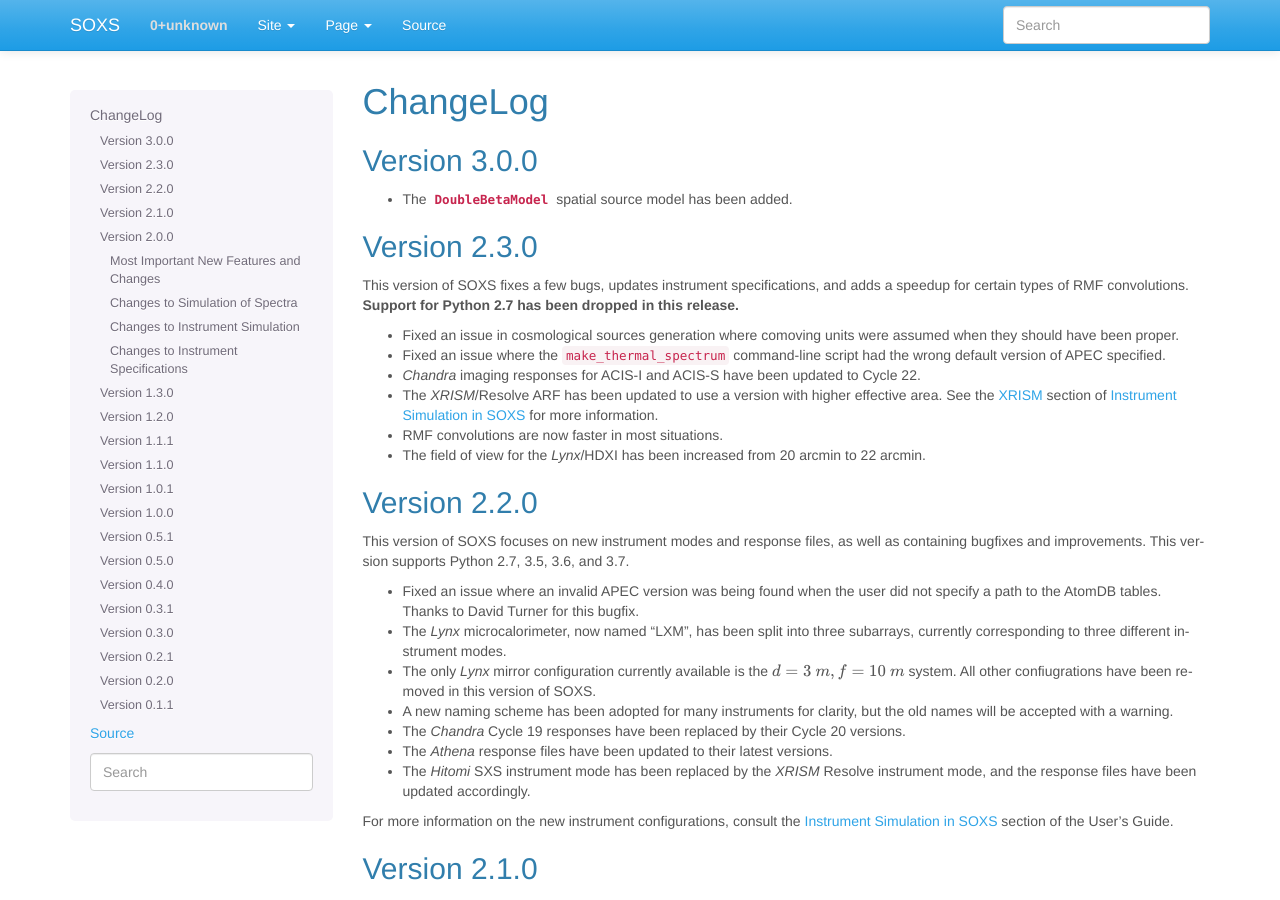
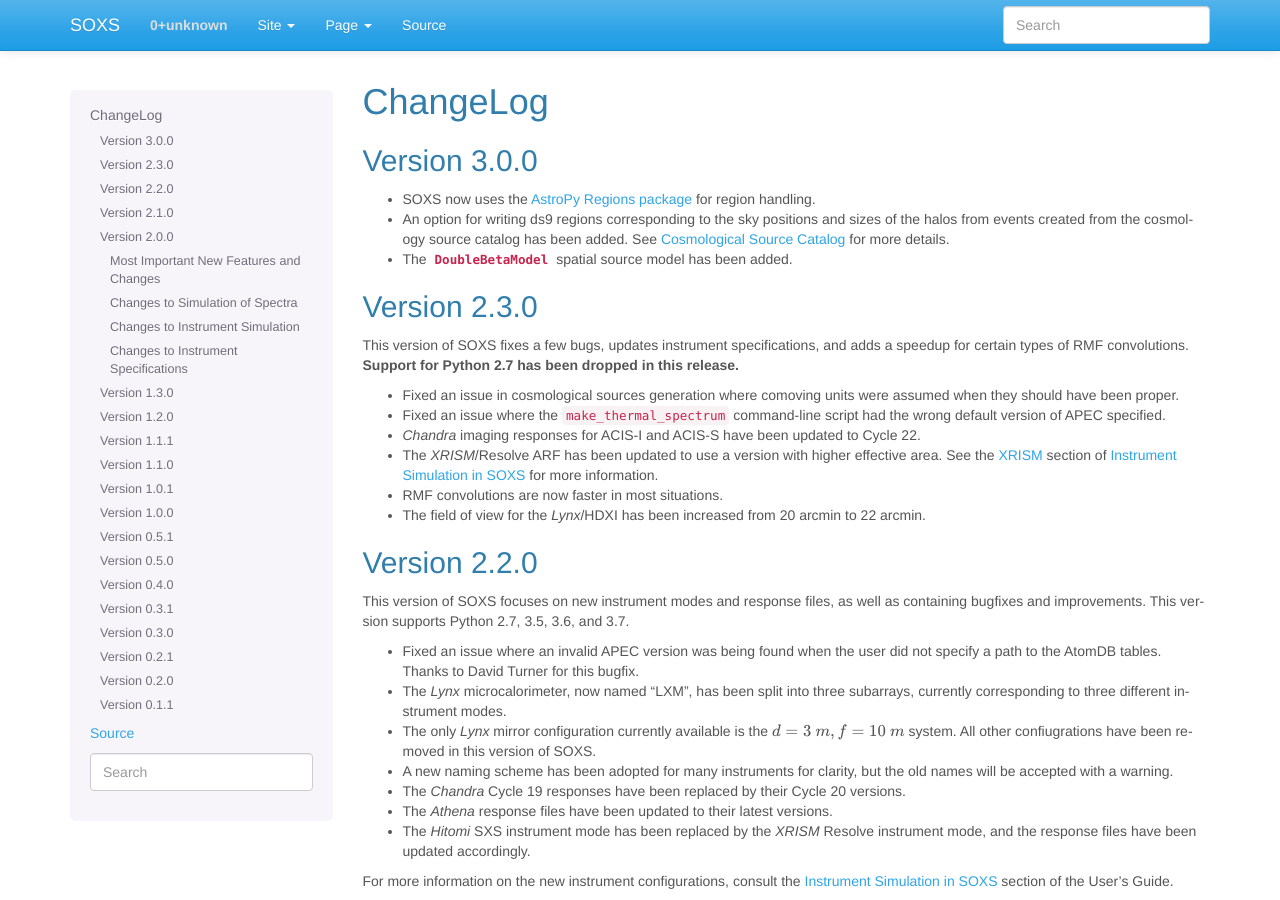
Before and after one commit to lynx-x-ray-observatory/soxs, a Sphinx documentation site: the page built from doc/source/changelog.rst, in a window 1280 px wide and 900 px high. Built offline with Sphinx 7.4.7, drawn with Linux system fonts in a browser that asks for light colours.

Commit message:
Changelog entries

```diff
--- a/doc/source/changelog.rst
+++ b/doc/source/changelog.rst
@@ -6,6 +6,12 @@
 Version 3.0.0
 -------------
 
+* SOXS now uses the
+  `AstroPy Regions package <https://astropy-regions.readthedocs.io/en/latest/>`_
+  for region handling.
+* An option for writing ds9 regions corresponding to the sky positions and sizes
+  of the halos from events created from the cosmology source catalog has been
+  added. See :ref:`cosmo-source-catalog` for more details.
 * The :class:`~soxs.spatial.DoubleBetaModel` spatial source model has been
   added.
 
```
